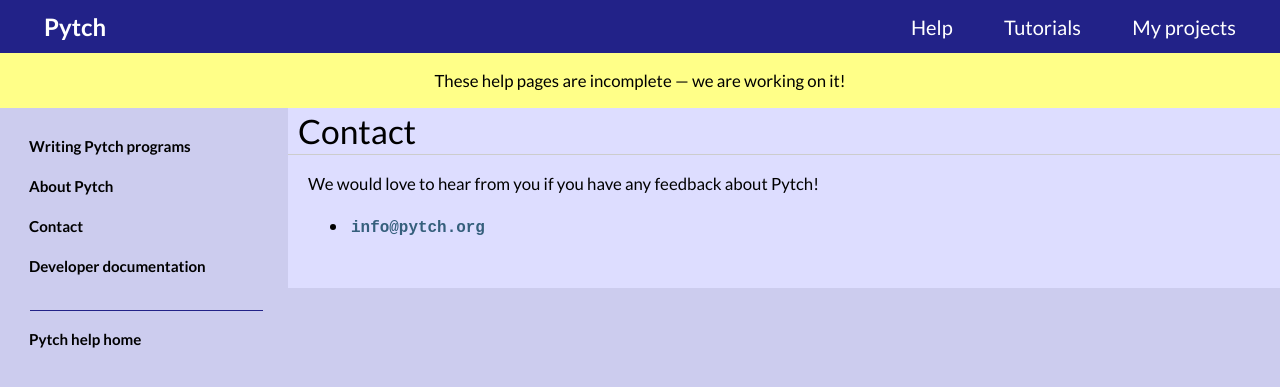
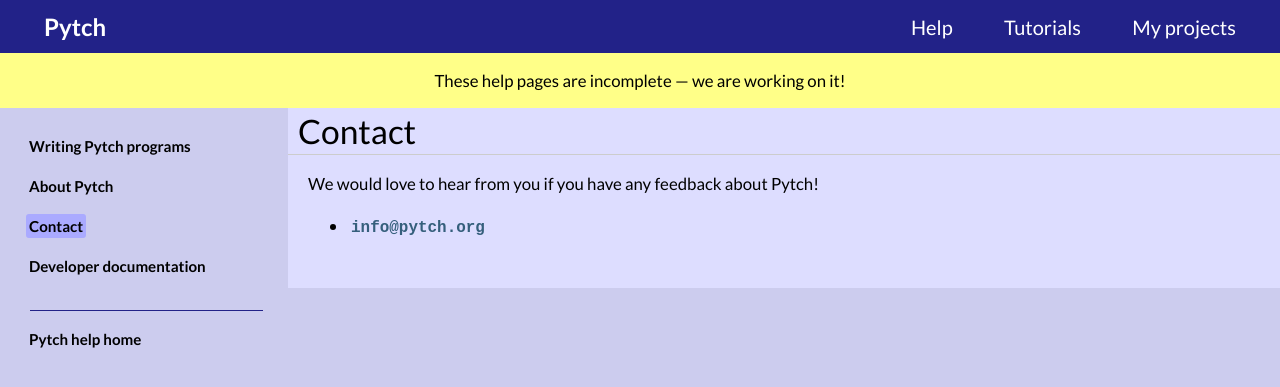
Before and after one commit to pytchlang/pytch-website, a Sphinx documentation site: the page built from source/contact.rst, in a window 1280 px wide. Shown: the top 387 px of the page. Built offline with Sphinx 7.4.7, drawn with Linux system fonts in a browser that asks for light colours; pages that are not in the unit, such as notebooks, are missing from menus.

Commit message:
Highlight ToC entry of current page

```diff
--- a/source/_static/css/pytch-classic.css
+++ b/source/_static/css/pytch-classic.css
@@ -129,6 +129,10 @@ div.sphinxsidebar ul li.toctree-l1 > a {
     font-weight: bold;
 }
 
+div.sphinxsidebar ul li[class*="toctree-"] a.current {
+    background-color: #aaf;
+}
+
 .admonition.caution {
     background-color: #ffd;
     padding: 1rem;
```
